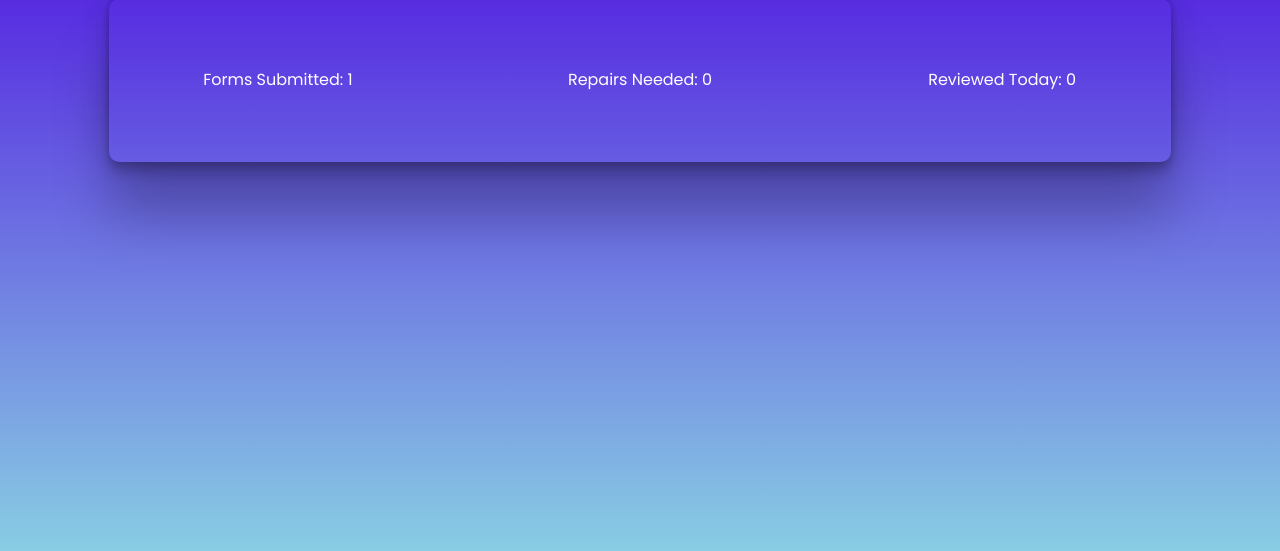
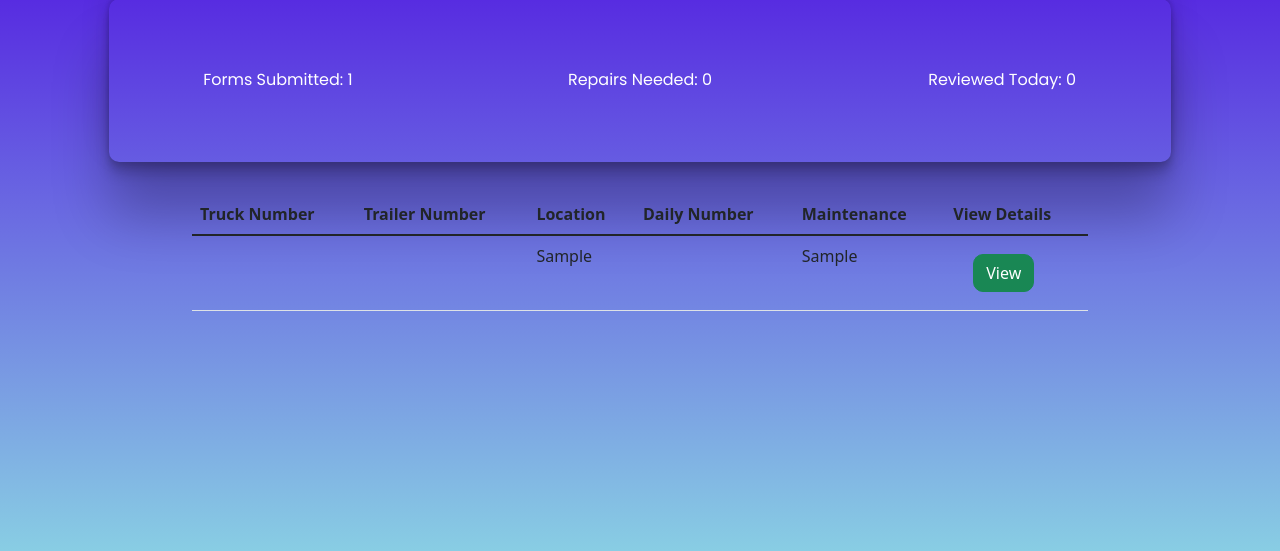
Before and after one commit to aaronmccormick1/digital_solutions, a PHP site: page /report.php in a window 1280 px wide. Shown: the part 151-702 px from the top of the page. Run offline with PHP 8.4, Linux system fonts and the light colour scheme; the visitor is signed in with stand-in values (Sample User, id 1); tables that the repository leaves empty or names only in its code hold one stand-in row (values such as "Sample post"); data that the repository does not hold is empty.

Commit message:
Added Forms Submitted Table

```diff
--- a/www/report.php
+++ b/www/report.php
@@ -80,7 +80,38 @@ if (isset($_SESSION['id']) && isset($_SESSION['email'])) {
                 </div>
             </div>
         </div>
+
+        <table class="table" style="width: 70%; margin-left: auto; margin-right: auto">
+            <thead>
+                <tr>
+                    <th scope="col">Truck Number</th>
+                    <th scope="col">Trailer Number</th>
+                    <th scope="col">Location</th>
+                    <th scope="col">Daily Number</th>
+                    <th scope="col">Maintenance</th>
+                    <th scope="col">View Details</th>
+                </tr>
+            </thead>
+            <tbody>
+                <tr>
+                    <?php
+                    while ($row = $query->fetch_assoc()) {
+
+                    ?>
+                        <td><?php echo $row['truckNo'] ?></td>
+                        <td><?php echo $row['trailerNo'] ?></td>
+                        <td><?php echo $row['location'] ?></td>
+                        <td><?php echo $row['dailyNo'] ?></td>
+                        <td><?php echo $row['maintenance'] ?></td>
+                        <td><a href="completed_form.php?id=<?= $row['id'] ?>" class="btn btn-success" style="margin: 0px; margin-bottom: 20px; margin-left: 20px">View</a></td>
+                </tr>
+            </tbody>
+        <?php
+                    }
+        ?>
+        </table>
     </body>
+
     </html>
 <?php
 } else {
```
